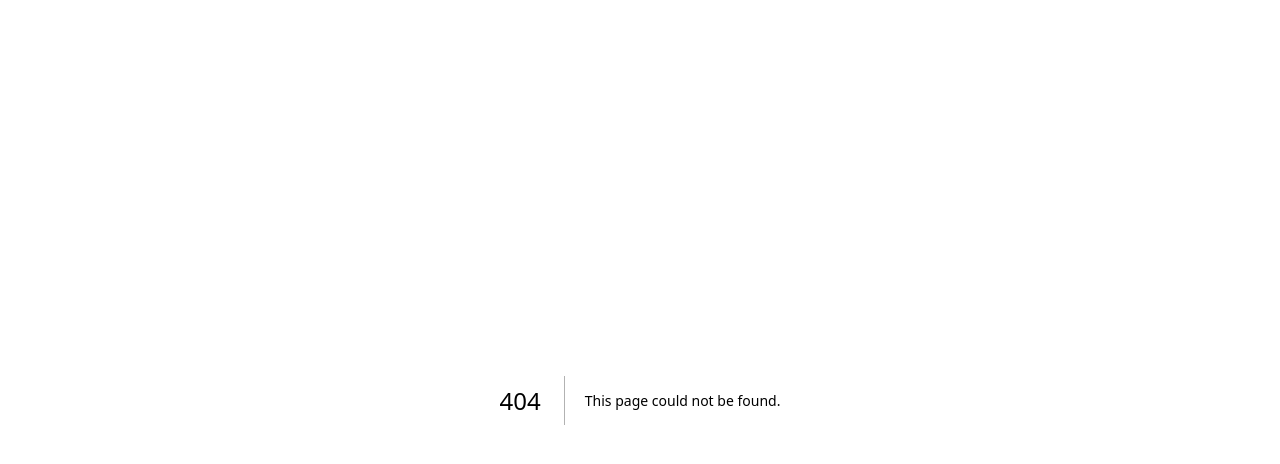
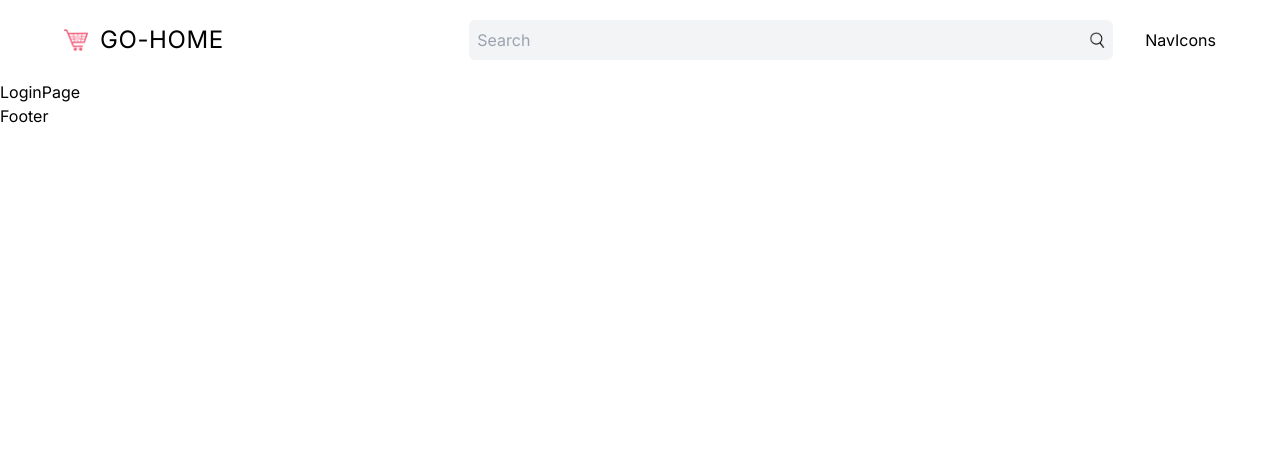
Before and after one commit to crazybarber90/Next14-TS-E-comerce, a Next.js app: page /login in a window 1280 px wide. Before the commit this address had no page. Shown: the top 464 px of the page. Built offline with nearby package versions, Linux system fonts and the light colour scheme.

Commit message:
working on header/search and navbar

```diff
--- a/next.config.mjs
+++ b/next.config.mjs
@@ -1,4 +1,4 @@
 /** @type {import('next').NextConfig} */
-const nextConfig = {};
+const nextConfig = {}
 
-export default nextConfig;
+export default nextConfig
--- /dev/null
+++ b/src/app/[slug]/page.tsx
@@ -0,0 +1,7 @@
+import React from 'react'
+
+const page = () => {
+  return <div>page</div>
+}
+
+export default page
--- a/src/app/layout.tsx
+++ b/src/app/layout.tsx
@@ -1,22 +1,28 @@
-import type { Metadata } from "next";
-import { Inter } from "next/font/google";
-import "./globals.css";
+import type { Metadata } from 'next'
+import { Inter } from 'next/font/google'
+import './globals.css'
+import Navbar from '@/components/Navbar'
+import Footer from '@/components/Footer'
 
-const inter = Inter({ subsets: ["latin"] });
+const inter = Inter({ subsets: ['latin'] })
 
 export const metadata: Metadata = {
-  title: "Lama Dev E-Commerce Application",
-  description: "A complete e-commerce application with Next.js and Wix",
-};
+  title: 'Lama Dev E-Commerce Application',
+  description: 'A complete e-commerce application with Next.js and Wix',
+}
 
 export default function RootLayout({
   children,
 }: Readonly<{
-  children: React.ReactNode;
+  children: React.ReactNode
 }>) {
   return (
     <html lang="en">
-      <body className={inter.className}>{children}</body>
+      <body className={inter.className}>
+        <Navbar />
+        {children}
+        <Footer />
+      </body>
     </html>
-  );
+  )
 }
--- /dev/null
+++ b/src/app/list/page.tsx
@@ -0,0 +1,7 @@
+import React from 'react'
+
+const ListPage = () => {
+  return <div>ListPage</div>
+}
+
+export default ListPage
--- /dev/null
+++ b/src/app/login/page.tsx
@@ -0,0 +1,7 @@
+import React from 'react'
+
+const LoginPage = () => {
+  return <div>LoginPage</div>
+}
+
+export default LoginPage
--- /dev/null
+++ b/src/components/Footer.tsx
@@ -0,0 +1,7 @@
+import React from 'react'
+
+const Footer = () => {
+  return <div>Footer</div>
+}
+
+export default Footer
--- /dev/null
+++ b/src/components/Menu.tsx
@@ -0,0 +1,34 @@
+'use client'
+import Image from 'next/image'
+import Link from 'next/link'
+import React, { useState } from 'react'
+
+const Menu = () => {
+  const [open, setOpen] = useState(false)
+
+  return (
+    <div className="">
+      <Image
+        src="/menu.png"
+        alt=""
+        width={28}
+        height={28}
+        className="cursor-pointer"
+        onClick={() => setOpen((prev) => !prev)}
+      />
+      {open && (
+        <div className="absolute bg-black text-white left-0 top-20 w-full h-[calc(100vh-80px)] flex flex-col items-center justify-center gap-8 text-xl z-10">
+          <Link href="/">Homepage</Link>
+          <Link href="/shop">Shop</Link>
+          <Link href="/deals">Deals</Link>
+          <Link href="/about">About</Link>
+          <Link href="/contacts">Contacts</Link>
+          <Link href="/logout">Logout</Link>
+          <Link href="/cart">Cart(1)</Link>
+        </div>
+      )}
+    </div>
+  )
+}
+
+export default Menu
--- /dev/null
+++ b/src/components/NavIcons.tsx
@@ -0,0 +1,8 @@
+'use client'
+import React from 'react'
+
+const NavIcons = () => {
+  return <div>NavIcons</div>
+}
+
+export default NavIcons
--- /dev/null
+++ b/src/components/Navbar.tsx
@@ -0,0 +1,37 @@
+import Link from 'next/link'
+import React from 'react'
+import Menu from './Menu'
+import Image from 'next/image'
+import NavIcons from './NavIcons'
+import SearchBar from './SearchBar'
+
+const Navbar = () => {
+  return (
+    <div className="h-20 px-4 md:px-8 lg:px-16 xl:32 2xl:px-64 relative">
+      {/* MOBILE */}
+      <div className="h-full flex items-center justify-between md:hidden">
+        <Link href="/">
+          <div className="text-2xl tracking-wide">GO-HOME</div>
+        </Link>
+        <Menu />
+      </div>
+      {/* BIGGER SCREENS */}
+      <div className="hidden md:flex items-center justify-between gap-8 h-full">
+        {/* LEFT */}
+        <div className="w-1/3">
+          <Link href="/" className="flex items-center gap-3">
+            <Image src="/logo.png" alt="" width={24} height={24} />
+            <div className="text-2xl tracking-wide">GO-HOME</div>
+          </Link>
+        </div>
+        {/* RIGHT */}
+        <div className="w-2/3 flex items-center justify-between gap-8">
+          <SearchBar />
+          <NavIcons />
+        </div>
+      </div>
+    </div>
+  )
+}
+
+export default Navbar
--- /dev/null
+++ b/src/components/SearchBar.tsx
@@ -0,0 +1,36 @@
+'use client'
+import Image from 'next/image'
+import { useRouter } from 'next/navigation'
+import React from 'react'
+
+const SearchBar = () => {
+  const router = useRouter()
+
+  const handleSearch = (e: React.FormEvent<HTMLFormElement>) => {
+    e.preventDefault()
+    const formData = new FormData(e.currentTarget)
+    const name = formData.get('name') as string
+
+    if (name) {
+      router.push(`/list?name=${name}`)
+    }
+  }
+  return (
+    <form
+      className="flex justify-between gap-4 bg-gray-100 p-2 rounded-md flex-1"
+      onSubmit={handleSearch}
+    >
+      <input
+        type="text"
+        placeholder="Search"
+        className="flex-1 bg-transparent outline-none"
+        name="name"
+      />
+      <button className="cursor-pointer">
+        <Image src="/search.png" alt="" width={16} height={16} />
+      </button>
+    </form>
+  )
+}
+
+export default SearchBar
```
